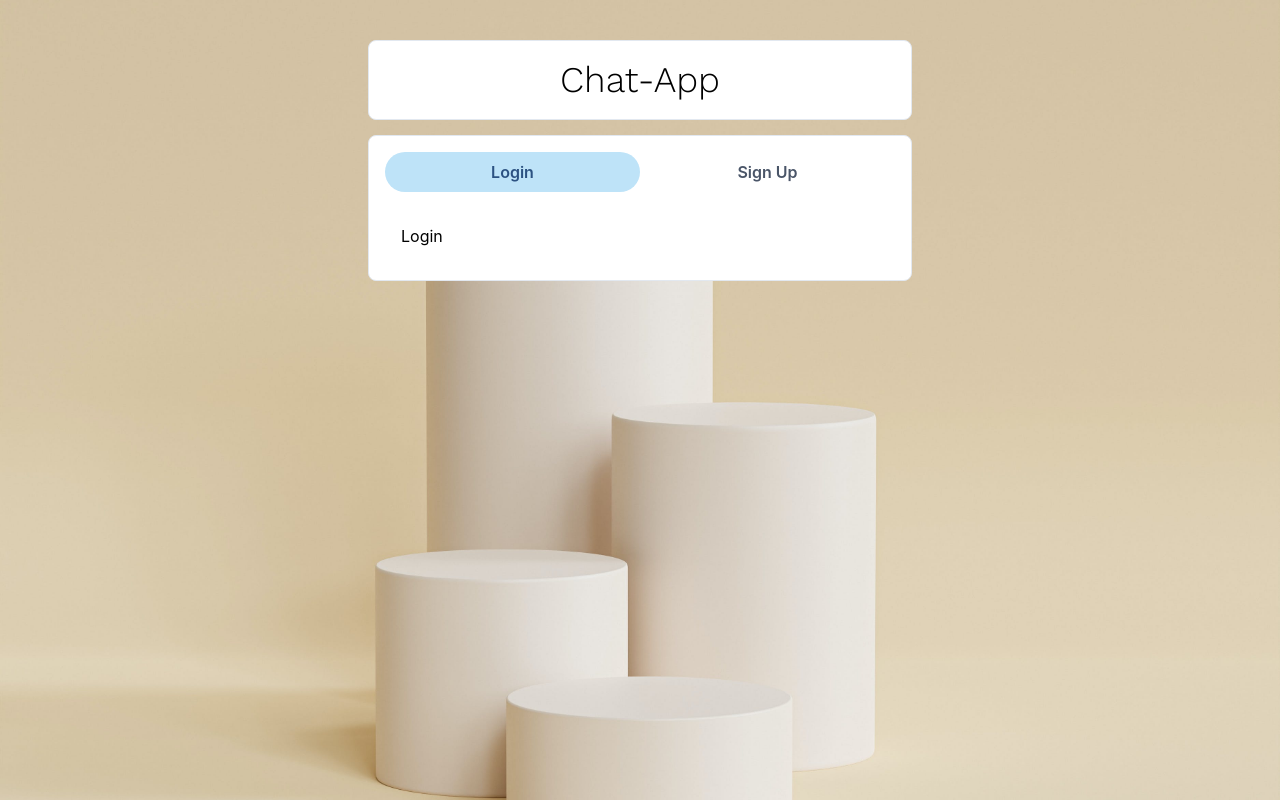
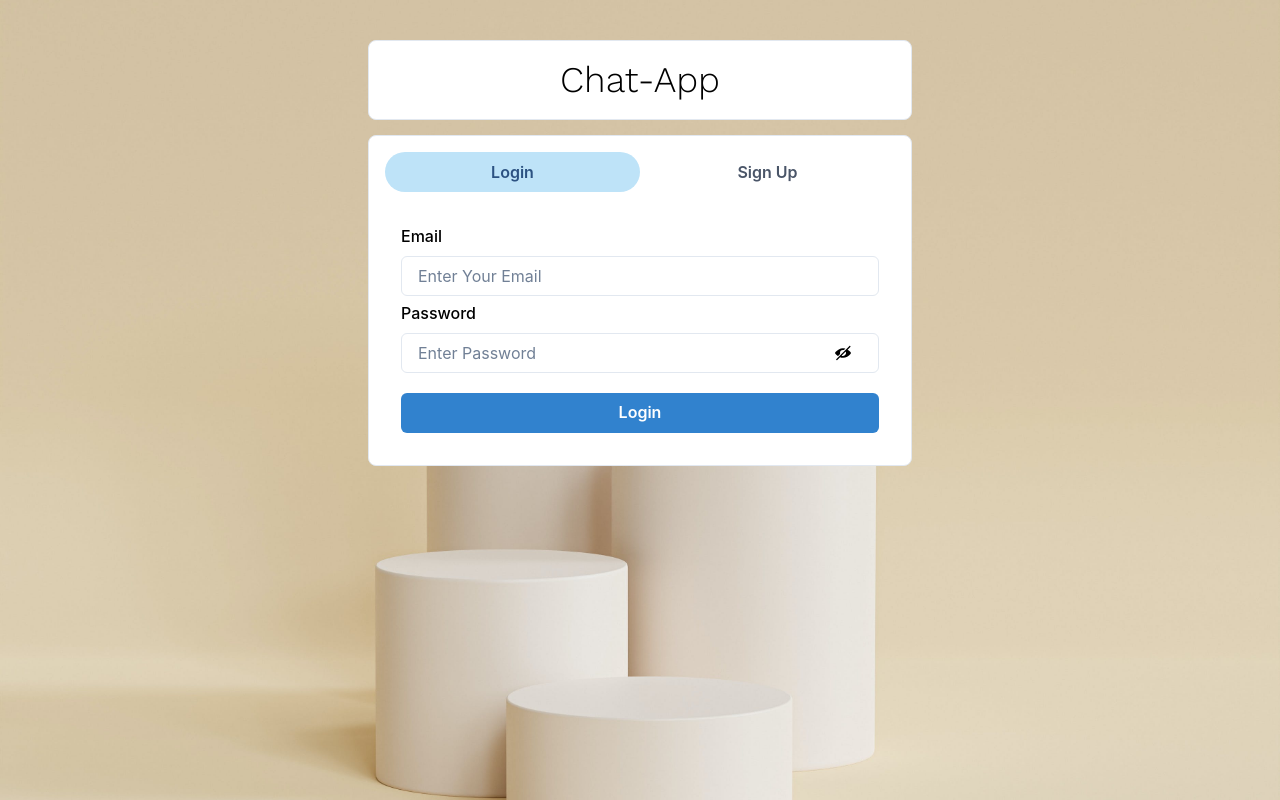
Before and after one commit to chaliseSushant/chat-app, a React (Create React App) app in the folder frontend/: page / in a window 1280 px wide. Built offline with nearby package versions, Linux system fonts and the light colour scheme.

Commit message:
Added Login UI

```diff
--- a/frontend/src/components/Auth/Login.js
+++ b/frontend/src/components/Auth/Login.js
@@ -1,7 +1,65 @@
-import React from "react";
+import {
+  Button,
+  FormControl,
+  FormLabel,
+  Input,
+  InputGroup,
+  InputRightElement,
+  VStack,
+} from "@chakra-ui/react";
+import { ViewIcon, ViewOffIcon } from "@chakra-ui/icons";
+
+import React, { useState } from "react";
 
 const Login = () => {
-  return <div>Login</div>;
+  const [email, setEmail] = useState();
+  const [password, setPassword] = useState();
+
+  const [show, setShow] = useState(false);
+
+  const handleClick = () => {
+    setShow(!show);
+  };
+
+  const submitHandler = () => {};
+
+  return (
+    <VStack spacing="5px">
+      <FormControl>
+        <FormLabel>Email</FormLabel>
+        <Input
+          placeholder="Enter Your Email"
+          onChange={(e) => setEmail(e.target.value)}
+        />
+      </FormControl>
+      <FormControl>
+        <FormLabel>Password</FormLabel>
+        <InputGroup>
+          <Input
+            placeholder="Enter Password"
+            onChange={(e) => setPassword(e.target.value)}
+            type={show ? "text" : "password"}
+          />
+          <InputRightElement width="4.5rem" cursor="pointer">
+            {show ? (
+              <ViewIcon onClick={handleClick} />
+            ) : (
+              <ViewOffIcon onClick={handleClick} />
+            )}
+          </InputRightElement>
+        </InputGroup>
+      </FormControl>
+      <Button
+        colorScheme="blue"
+        width="100%"
+        color="white"
+        style={{ marginTop: 15 }}
+        onClick={submitHandler}
+      >
+        Login
+      </Button>
+    </VStack>
+  );
 };
 
 export default Login;
```
